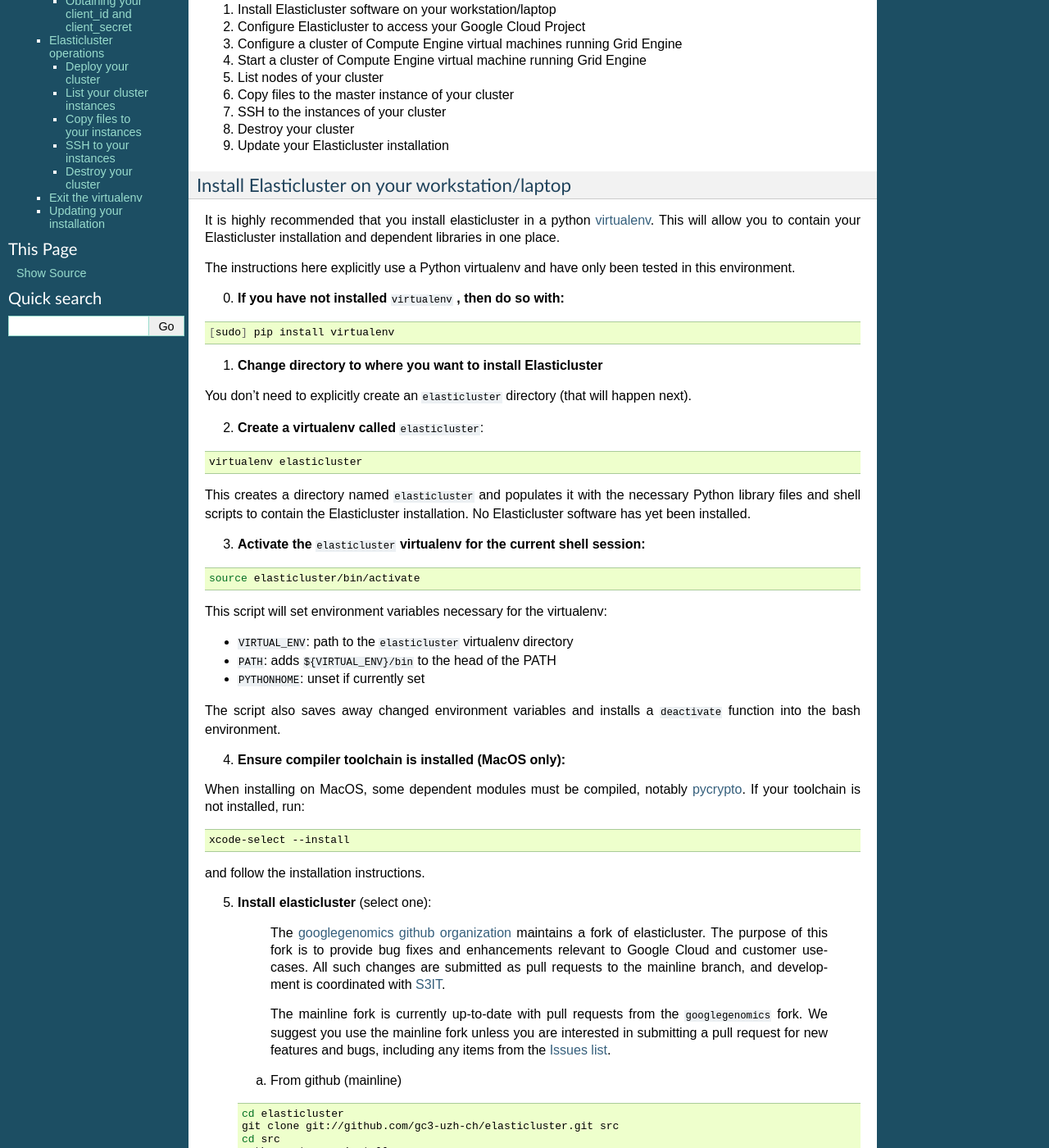
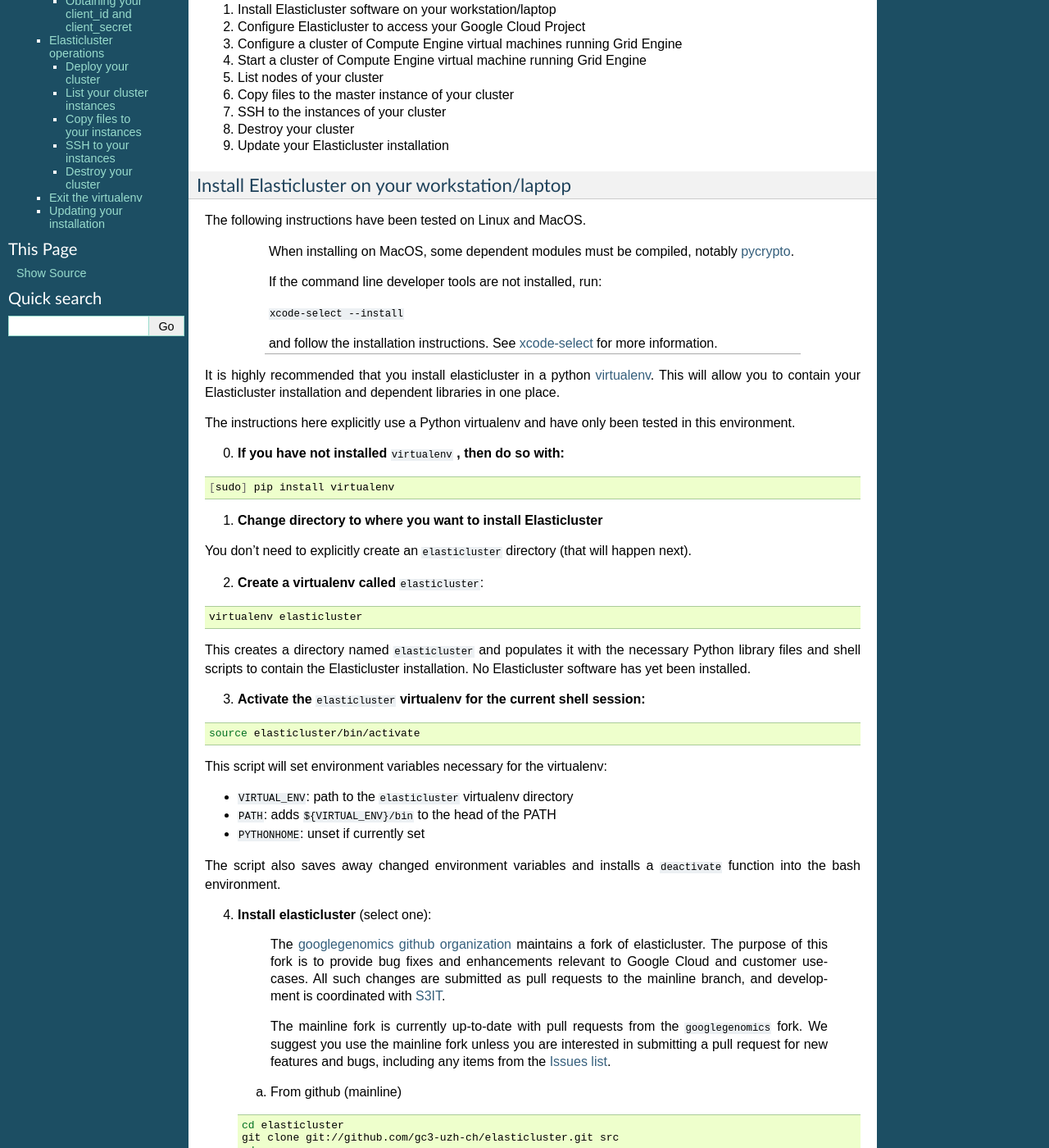
Before and after one commit to googlegenomics/readthedocs, a Sphinx documentation site: the page built from docs/source/includes/elasticluster_setup.rst, in a window 1280 px wide and 1400 px high, scrolled down 337 px. Shown: the whole window at 82% size. Built offline with Sphinx 7.4.7, drawn with Linux system fonts in a browser that asks for light colours.

Commit message:
Made the Mac-specific step a prerequisite note

```diff
--- a/docs/source/includes/elasticluster_setup.rst
+++ b/docs/source/includes/elasticluster_setup.rst
@@ -6,6 +6,7 @@
 .. _HERE DOCUMENTS: http://tldp.org/LDP/abs/html/here-docs.html
 .. _googlegenomics github organization: https://github.com/googlegenomics
 .. _Persistent Disk: https://cloud.google.com/compute/docs/tutorials/compute-engine-disks-price-performance-and-persistence
+.. _xcode-select: https://developer.apple.com/library/mac/documentation/Darwin/Reference/ManPages/man1/xcode-select.1.html
 
 ================================================
 Create compute clusters on Google Compute Engine
@@ -36,6 +37,20 @@
 
 Install Elasticluster on your workstation/laptop
 ================================================
+The following instructions have been tested on Linux and MacOS.
+
++--------------------------------------------------------------------+
+| When installing on MacOS, some dependent modules must be compiled, |
+| notably `pycrypto <https://pypi.python.org/pypi/pycrypto>`_.       |
+|                                                                    |
+| If the command line developer tools are not installed, run:        |
+|                                                                    |
+| ``xcode-select --install``                                         |
+|                                                                    |
+| and follow the installation instructions. See xcode-select_ for    |
+| more information.                                                  |
++--------------------------------------------------------------------+
+
 It is highly recommended that you install elasticluster in a python virtualenv_.
 This will allow you to contain your Elasticluster installation and dependent libraries in one place.
 
@@ -73,19 +88,7 @@
 
 The script also saves away changed environment variables and installs a ``deactivate`` function into the bash environment.
 
-4. **Ensure compiler toolchain is installed (MacOS only):**
-
-When installing on MacOS, some dependent modules must be compiled,
-notably `pycrypto <https://pypi.python.org/pypi/pycrypto>`_.
-If your toolchain is not installed, run:
-
-.. code-block:: shell
-
-    xcode-select --install
-
-and follow the installation instructions.
-
-5. **Install elasticluster** (select one):
+4. **Install elasticluster** (select one):
 
     The `googlegenomics github organization`_ maintains a fork of elasticluster. The purpose of this
     fork is to provide bug fixes and enhancements relevant to Google Cloud and customer use-cases.
```
